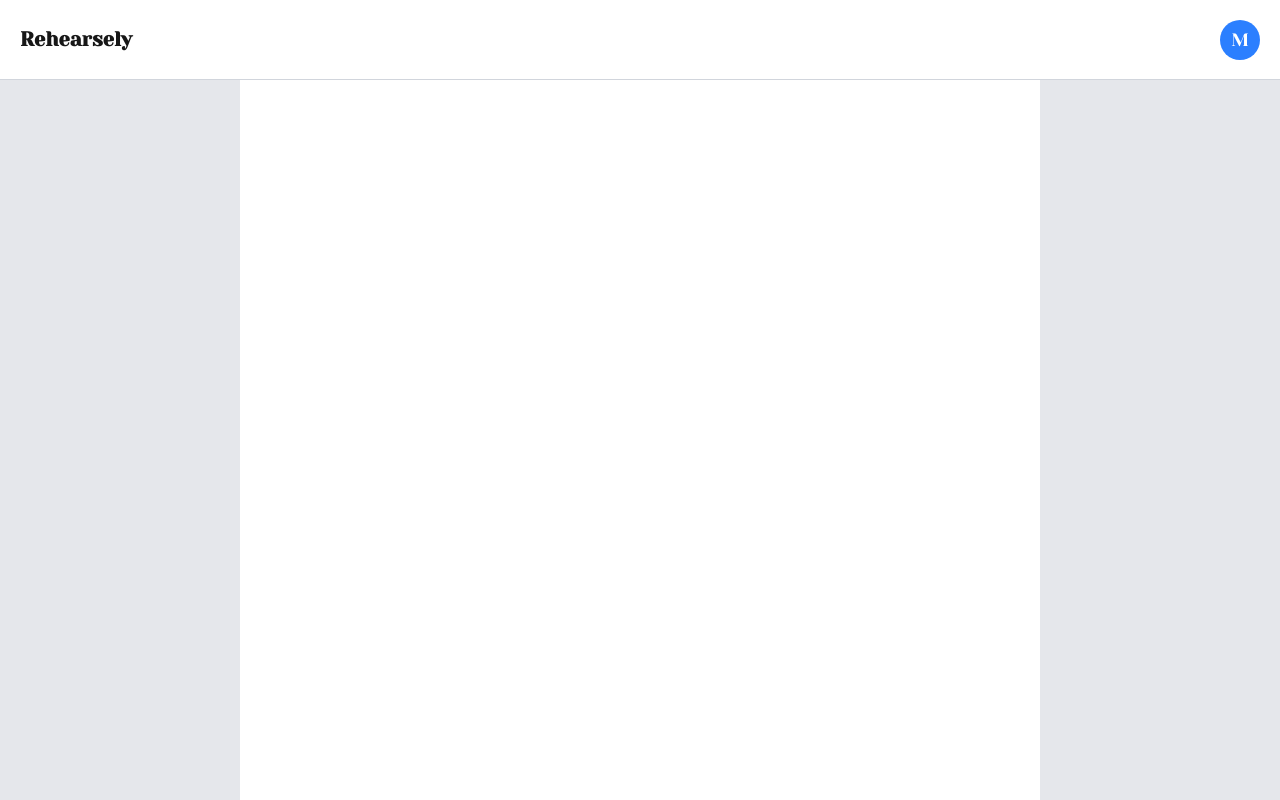
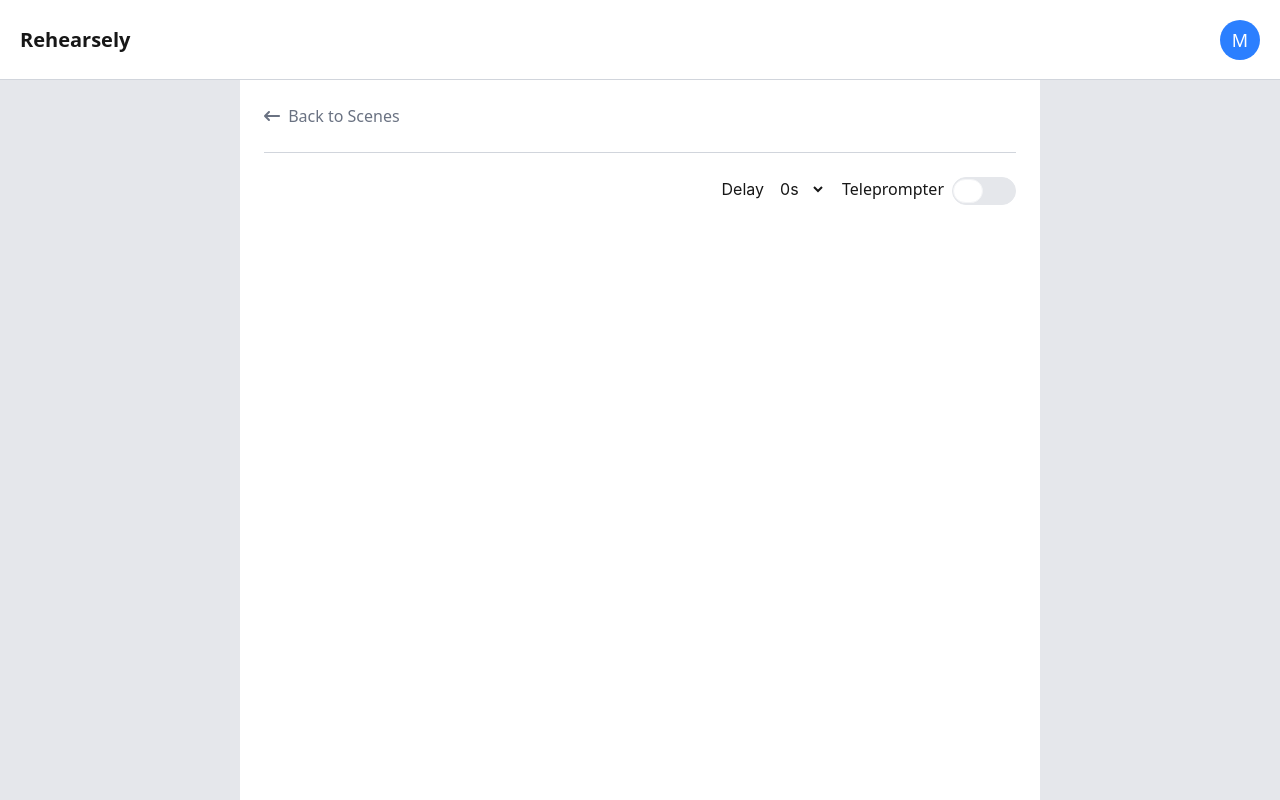
Before and after one commit to pugweather/rehearsely, a Next.js app: page /editor in a window 1280 px wide. Built offline with nearby package versions, Linux system fonts and the light colour scheme.

Commit message:
finish scene settings, back to scenes, add wrapper for where the lines will be placed

```diff
--- a/package.json
+++ b/package.json
@@ -15,6 +15,7 @@
     "@fortawesome/react-fontawesome": "^0.2.2",
     "@next/font": "^14.2.15",
     "@supabase/supabase-js": "^2.49.1",
+    "clsx": "^2.1.1",
     "dotenv": "^16.4.7",
     "drizzle-orm": "^0.40.0",
     "next": "15.2.1",
--- /dev/null
+++ b/src/app/components/editor/DelayDropdown.tsx
@@ -0,0 +1,20 @@
+import React from 'react'
+
+const DelayDropdown = () => {
+  return (
+    <div>
+        <label htmlFor="delay-dropdown" className='mr-3'>Delay</label>
+        <select name="delay dropdown" id="delay-dropdown" className='pr-1'>
+            <option value="0">0s</option>
+            <option value="3">3s</option>
+            <option value="5">5s</option>
+            <option value="10">10s</option>
+            <option value="15">15s</option>
+        </select>
+    </div>
+
+
+  )
+}
+
+export default DelayDropdown
--- a/src/app/components/editor/EditorWrapper.tsx
+++ b/src/app/components/editor/EditorWrapper.tsx
@@ -2,7 +2,7 @@ import React, { PropsWithChildren } from 'react'
 
 const EditorWrapper = ({children}: PropsWithChildren<{}>) => {
   return (
-    <div className="flex-grow max-w-[50rem] w-full bg-white mx-auto">
+    <div className="flex-grow max-w-[50rem] w-full bg-white mx-auto px-6">
         {children}
     </div>
   )
--- /dev/null
+++ b/src/app/components/editor/SceneSettings.tsx
@@ -0,0 +1,17 @@
+import React from 'react'
+import DelayDropdown from './DelayDropdown'
+import Switch from '../ui/Switch'
+
+const SceneSettings = () => {
+  return (
+    <div className='flex justify-end w-full py-6'>
+        <DelayDropdown />
+        <div className='flex ml-4'>
+            <div className='mr-2'>Teleprompter</div>
+            <Switch />
+        </div>
+    </div>
+  )
+}
+
+export default SceneSettings
--- /dev/null
+++ b/src/app/components/ui/Switch.tsx
@@ -0,0 +1,27 @@
+"use client"
+import { useState } from "react";
+import clsx from "clsx";
+
+const Switch = () => {
+
+    const [isOn, setIsOn] = useState(false);
+
+    return (
+        <button
+            onClick={() => setIsOn(!isOn)}
+            className={clsx(
+                "w-16 h-7 rounded-2xl border border-gray-200",
+                isOn ? "bg-green-500" : "bg-gray-200"
+            )}
+        >
+            <div
+                className={clsx("w-7.5 h-6 rounded-full border border-gray-100 bg-white transition-transform",
+                    isOn ? "translate-x-7.5" : "translate-x-0"
+                )}>
+
+            </div>
+        </button>
+    );
+};
+
+export default Switch;
--- a/src/app/editor/page.tsx
+++ b/src/app/editor/page.tsx
@@ -1,12 +1,24 @@
 import React from "react";
+import Link from "next/link";
 import Navbar from "../components/layout/Navbar";
 import EditorWrapper from "../components/editor/EditorWrapper";
+import SceneSettings from "../components/editor/SceneSettings";
+import { FontAwesomeIcon } from "@fortawesome/react-fontawesome";
+import {faArrowLeftLong } from "@fortawesome/free-solid-svg-icons";
 
 const Editor = () => {
     return (
         <div className="min-h-screen bg-gray-200 flex flex-col">
             <Navbar />
-            <EditorWrapper></EditorWrapper>
+            <EditorWrapper>
+                <div className="text-gray-500 py-6 border-b border-b-gray-300">
+                    <Link href="/"><FontAwesomeIcon icon={faArrowLeftLong} /> <span className="ml-1">Back to Scenes</span></Link>
+                </div>
+                <SceneSettings />
+                <div className="flex flex-col items-center py-8">
+                    {/* Lines will go here */}
+                </div>
+            </EditorWrapper>
         </div>
     )
 }
--- a/src/app/globals.css
+++ b/src/app/globals.css
@@ -25,8 +25,7 @@ body {
   background: var(--background);
   color: var(--foreground);
   /*font-family: Arial, Helvetica, sans-serif;*/
-  font-family: var(--font-yeseva), sans-serif;
-
+  /*font-family: var(--font-yeseva), sans-serif;*/
 }
 
 *,
@@ -36,6 +35,14 @@ body {
 }
 
 input,
-textarea {
+textarea,
+select,
+label {
   font-family: Inter, sans-serif;
 }
+
+select,
+button {
+  outline: none;
+  cursor: pointer;
+}
```
Also changed, not shown: 1 other file (tests, documents, lock files or other folders).
